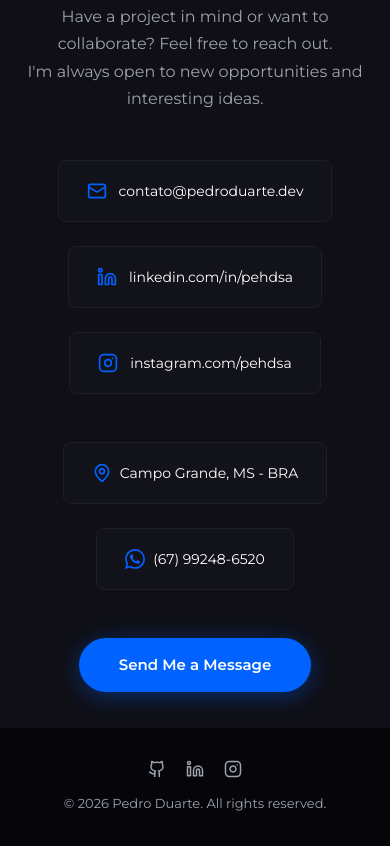
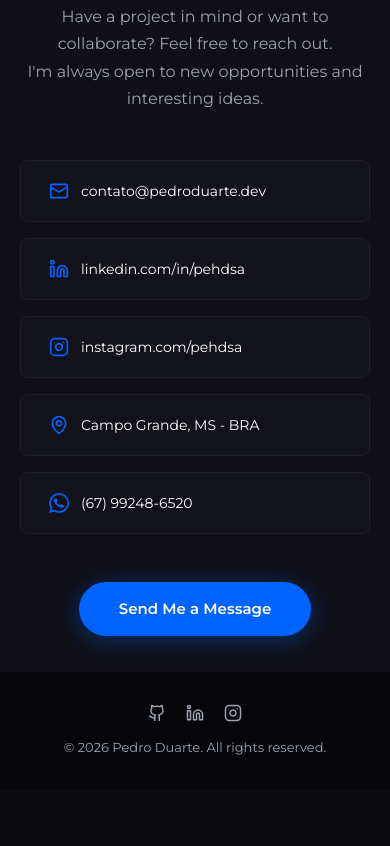
Before and after one commit to pehdsa/pedroduarte.dev, a website: page index.html in a window 390 px wide. Shown: the part 6263-7109 px from the top of the page. After the commit the page ends 7053 px from the top, so only its background shows below. Drawn offline with nearby package versions, Linux system fonts and the light colour scheme.

Commit message:
feat(contact): unify contact cards wrapper with mobile full-width items
Wrap the two contact card rows (email/linkedin/instagram and
location/whatsapp) in a single flex-col container with gap-4 sm:gap-12.
Previously the parent section's gap-12 applied between rows, producing
an inconsistent gap on mobile.

Each card is now w-full sm:w-auto so that on mobile they stack as
full-width blocks, while desktop keeps the original two-row layout.

```diff
--- a/index.html
+++ b/index.html
@@ -558,31 +558,34 @@
         </p>
 
         <!-- Contact Cards -->
-        <div class="flex flex-col sm:flex-row flex-wrap items-center justify-center gap-6 w-full fade-up">
-          <a href="mailto:contato@pedroduarte.dev" data-cta="contact_email" class="flex items-center gap-3 rounded-lg bg-dark-card border border-dark-border px-7 py-5 transition-all hover:border-blue/30">
+        <div class="w-full flex flex-col items-center gap-4 sm:gap-12 fade-up">
+          <!-- Row 1 -->
+          <div class="flex flex-col sm:flex-row flex-wrap items-stretch sm:items-center justify-center gap-4 sm:gap-6 w-full">
+            <a href="mailto:contato@pedroduarte.dev" data-cta="contact_email" class="w-full sm:w-auto flex items-center gap-3 rounded-lg bg-dark-card border border-dark-border px-7 py-5 transition-all hover:border-blue/30">
               <i data-lucide="mail" class="w-5 h-5 text-blue"></i>
               <span class="text-sm text-white">contato@pedroduarte.dev</span>
             </a>
-          <a href="https://linkedin.com/in/pehdsa" target="_blank" rel="noopener noreferrer" data-cta="contact_linkedin" class="flex items-center gap-3 rounded-lg bg-dark-card border border-dark-border px-7 py-5 transition-all hover:border-blue/30">
+            <a href="https://linkedin.com/in/pehdsa" target="_blank" rel="noopener noreferrer" data-cta="contact_linkedin" class="w-full sm:w-auto flex items-center gap-3 rounded-lg bg-dark-card border border-dark-border px-7 py-5 transition-all hover:border-blue/30">
               <svg xmlns="http://www.w3.org/2000/svg" width="20" height="20" viewBox="0 0 24 24" fill="none" stroke="currentColor" stroke-width="2" stroke-linecap="round" stroke-linejoin="round" class="text-blue" aria-hidden="true"><path d="M16 8a6 6 0 0 1 6 6v7h-4v-7a2 2 0 0 0-2-2 2 2 0 0 0-2 2v7h-4v-7a6 6 0 0 1 6-6z"/><rect width="4" height="12" x="2" y="9"/><circle cx="4" cy="4" r="2"/></svg>
               <span class="text-sm text-white">linkedin.com/in/pehdsa</span>
             </a>
-          <a href="https://instagram.com/pehdsa" target="_blank" rel="noopener noreferrer" data-cta="contact_instagram" class="flex items-center gap-3 rounded-lg bg-dark-card border border-dark-border px-7 py-5 transition-all hover:border-blue/30">
+            <a href="https://instagram.com/pehdsa" target="_blank" rel="noopener noreferrer" data-cta="contact_instagram" class="w-full sm:w-auto flex items-center gap-3 rounded-lg bg-dark-card border border-dark-border px-7 py-5 transition-all hover:border-blue/30">
               <svg xmlns="http://www.w3.org/2000/svg" width="20" height="20" viewBox="0 0 24 24" fill="none" stroke="currentColor" stroke-width="2" stroke-linecap="round" stroke-linejoin="round" class="text-blue" aria-hidden="true"><rect width="20" height="20" x="2" y="2" rx="5" ry="5"/><path d="M16 11.37A4 4 0 1 1 12.63 8 4 4 0 0 1 16 11.37z"/><line x1="17.5" x2="17.5" y1="6.5" y2="6.5"/></svg>
               <span class="text-sm text-white">instagram.com/pehdsa</span>
             </a>
           </div>
 
-        <!-- Row 2: Location + Phone -->
-        <div class="flex flex-col sm:flex-row items-center justify-center gap-6 fade-up">
-          <div class="flex items-center gap-2 rounded-lg bg-dark-card border border-dark-border px-7 py-5">
+          <!-- Row 2 -->
+          <div class="flex flex-col sm:flex-row items-stretch sm:items-center justify-center gap-4 sm:gap-6 w-full">
+            <div class="w-full sm:w-auto flex items-center gap-3 rounded-lg bg-dark-card border border-dark-border px-7 py-5">
               <i data-lucide="map-pin" class="w-5 h-5 text-blue"></i>
               <span class="text-sm text-white">Campo Grande, MS - BRA</span>
             </div>
-          <a id="whatsapp-link" href="https://wa.me/5567992486520" target="_blank" rel="noopener noreferrer" data-phone="5567992486520" data-cta="contact_whatsapp" class="flex items-center gap-2 rounded-lg bg-dark-card border border-dark-border px-7 py-5 transition-all hover:border-blue/30">
+            <a id="whatsapp-link" href="https://wa.me/5567992486520" target="_blank" rel="noopener noreferrer" data-phone="5567992486520" data-cta="contact_whatsapp" class="w-full sm:w-auto flex items-center gap-3 rounded-lg bg-dark-card border border-dark-border px-7 py-5 transition-all hover:border-blue/30">
               <svg xmlns="http://www.w3.org/2000/svg" width="20" height="20" viewBox="0 0 24 24" fill="currentColor" class="text-blue" aria-hidden="true"><path d="M17.472 14.382c-.297-.149-1.758-.867-2.03-.967-.273-.099-.471-.148-.67.15-.197.297-.767.966-.94 1.164-.173.199-.347.223-.644.075-.297-.15-1.255-.463-2.39-1.475-.883-.788-1.48-1.761-1.653-2.059-.173-.297-.018-.458.13-.606.134-.133.298-.347.446-.52.149-.174.198-.298.298-.497.099-.198.05-.371-.025-.52-.075-.149-.669-1.612-.916-2.207-.242-.579-.487-.5-.669-.51-.173-.008-.371-.01-.57-.01-.198 0-.52.074-.792.372-.272.297-1.04 1.016-1.04 2.479 0 1.462 1.065 2.875 1.213 3.074.149.198 2.096 3.2 5.077 4.487.709.306 1.262.489 1.694.625.712.227 1.36.195 1.871.118.571-.085 1.758-.719 2.006-1.413.248-.694.248-1.289.173-1.413-.074-.124-.272-.198-.57-.347m-5.421 7.403h-.004a9.87 9.87 0 0 1-5.031-1.378l-.361-.214-3.741.982.998-3.648-.235-.374a9.86 9.86 0 0 1-1.51-5.26c.001-5.45 4.436-9.884 9.888-9.884 2.64 0 5.122 1.03 6.988 2.898a9.82 9.82 0 0 1 2.893 6.994c-.003 5.45-4.437 9.884-9.885 9.884m8.413-18.297A11.82 11.82 0 0 0 12.05 0C5.495 0 .16 5.335.157 11.892c0 2.096.547 4.142 1.588 5.945L.057 24l6.305-1.654a11.88 11.88 0 0 0 5.683 1.448h.005c6.554 0 11.89-5.335 11.893-11.893A11.82 11.82 0 0 0 20.465 3.488"/></svg>
               <span class="text-sm text-white">(67) 99248-6520</span>
             </a>
+          </div>
         </div>
 
         <!-- CTA Button -->
```
Lines whose indentation alone changed are shown as unchanged.
